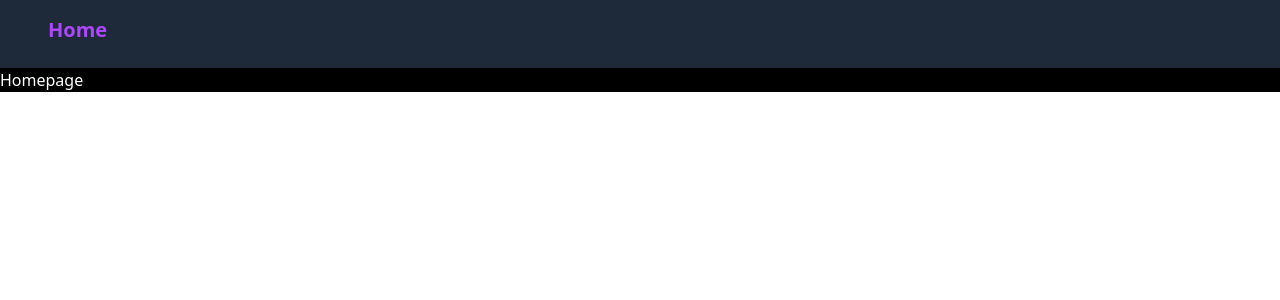
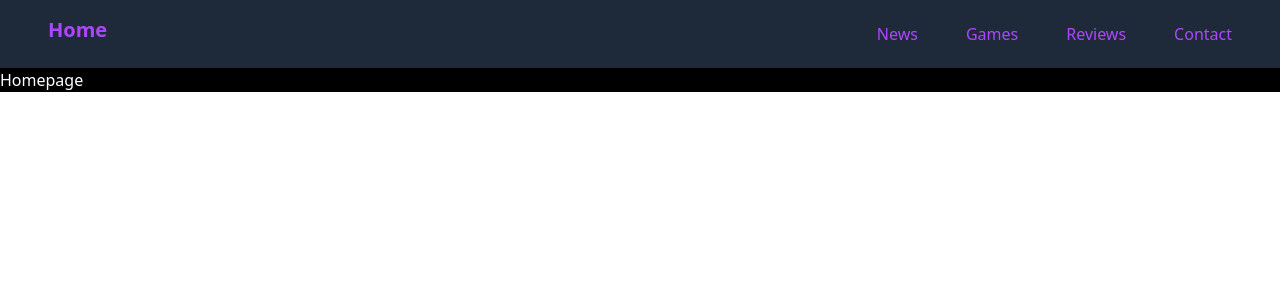
Before and after one commit to binky1615/examen-opdracht, a React (Vite) app in the folder dp-news/: page / in a window 1280 px wide. Shown: the top 300 px of the page. Built offline with nearby package versions, Linux system fonts and the light colour scheme.

Commit message:
fixed nav

```diff
--- a/dp-news/src/components/NavBar.jsx
+++ b/dp-news/src/components/NavBar.jsx
@@ -9,16 +9,16 @@ const NavBar = () => {
       </div>
       <ul className="flex space-x-12">
         <li>
-          <Link to="/News" className="text-purple-500 hover:text-purple-700"></Link>
+          <Link to="/News" className="text-purple-500 hover:text-purple-700">News</Link>
         </li>
         <li>
-          <Link to="/Games" className="text-purple-500 hover:text-purple-700"></Link>
+          <Link to="/Games" className="text-purple-500 hover:text-purple-700">Games</Link>
         </li>
         <li>
-          <Link to="/Reviews" className="text-purple-500 hover:text-purple-700"></Link>
+          <Link to="/Reviews" className="text-purple-500 hover:text-purple-700">Reviews</Link>
         </li>
         <li>
-          <Link to="/Contact" className="text-purple-500 hover:text-purple-700"></Link>
+          <Link to="/Contact" className="text-purple-500 hover:text-purple-700">Contact</Link>
         </li>
       </ul>
     </nav>
--- a/dp-news/src/pages/Contact.jsx
+++ b/dp-news/src/pages/Contact.jsx
@@ -1,3 +1,5 @@
+import React from "react";
+
 function Contact() {
   return (
     <div>
--- a/dp-news/src/pages/Games.jsx
+++ b/dp-news/src/pages/Games.jsx
@@ -1,3 +1,5 @@
+import React from "react";
+
 function Games() {
   return (
     <div>
--- a/dp-news/src/pages/HomePage.jsx
+++ b/dp-news/src/pages/HomePage.jsx
@@ -1,4 +1,5 @@
 import React from "react";
+
 function HomePage() {
   return (
     <div>
--- a/dp-news/src/pages/News.jsx
+++ b/dp-news/src/pages/News.jsx
@@ -1,3 +1,5 @@
+import React from "react";
+
 function News() {
   return (
     <div>
--- a/dp-news/src/pages/Reviews.jsx
+++ b/dp-news/src/pages/Reviews.jsx
@@ -1,3 +1,5 @@
+import React from "react";
+
 function Reviews() {
   return (
     <div>
```
